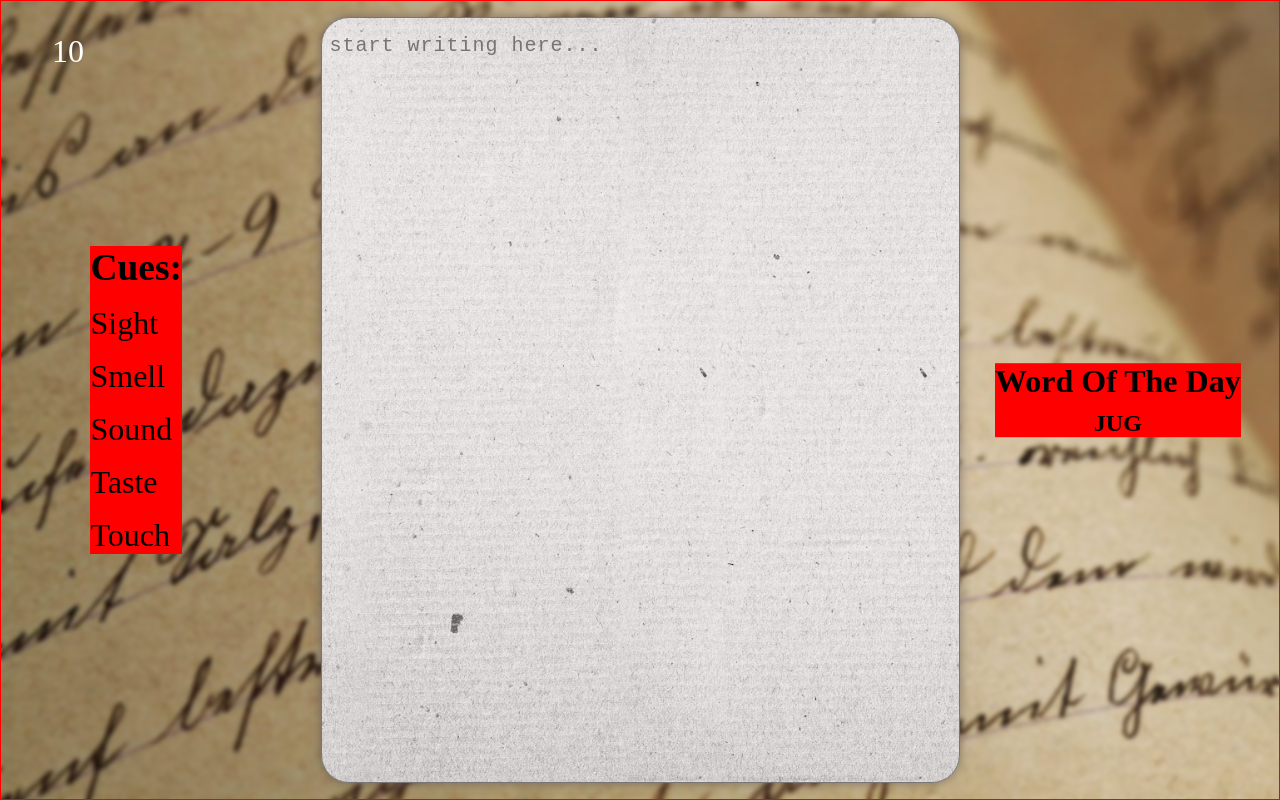
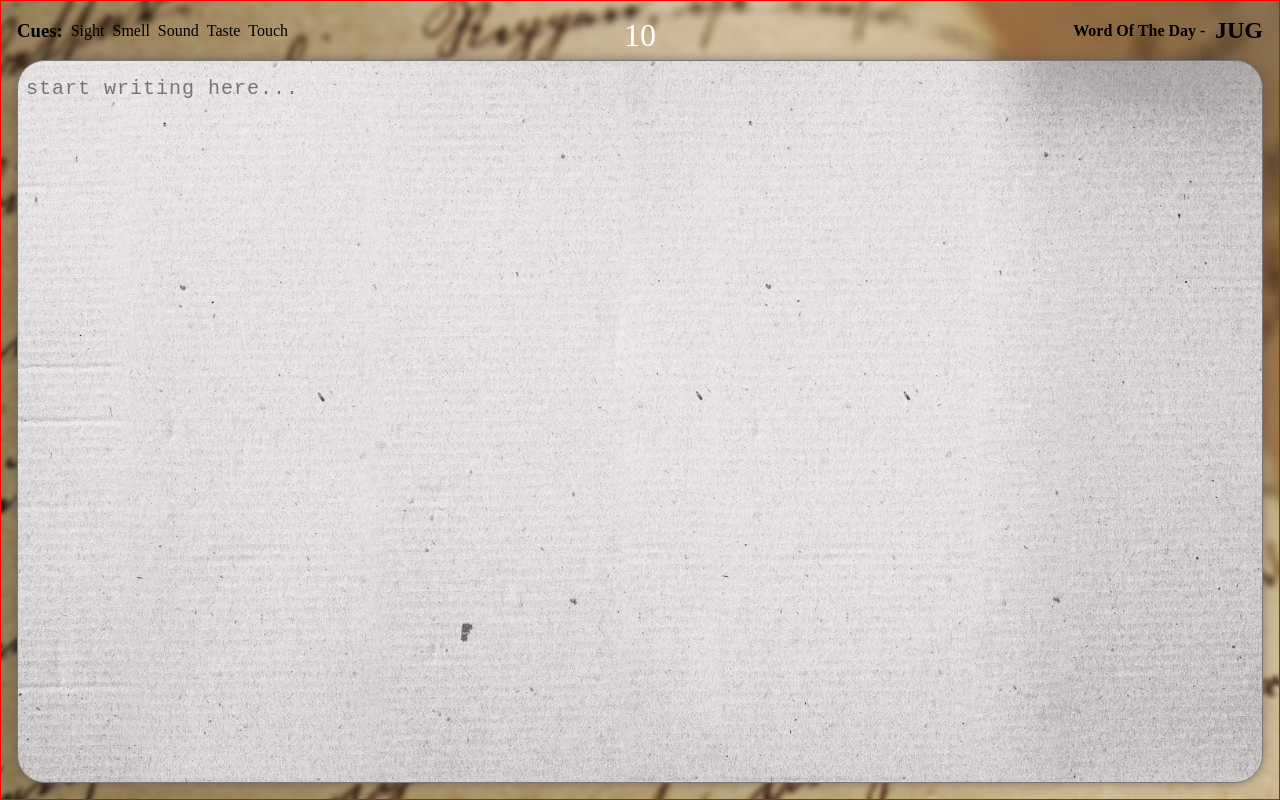
Before and after one commit to Usaid619/Hearts-And-Quills, a React (Vite) app: page /playground in a window 1280 px wide. Built offline with nearby package versions, Linux system fonts and the light colour scheme.

Commit message:
improvements

```diff
--- a/Components/WritingArea.js
+++ b/Components/WritingArea.js
@@ -88,7 +88,7 @@ const WritingArea = () =>{
 
     return(
         <div className="text-area-div">
-            <p className="idle-timer">{idleTimer}</p>
+        <div className="writing-header">
             <ul>
                 <h3>Cues:</h3>
                 <li>Sight</li>
@@ -97,6 +97,14 @@ const WritingArea = () =>{
                 <li>Taste</li>
                 <li>Touch</li>
             </ul>
+
+            <div className="wotd-div">
+            <h4>Word Of The Day -</h4>
+            <h2>{wordOfTheDay.toUpperCase()}</h2>
+            </div>
+        </div>
+            <p className="idle-timer">{idleTimer}</p>
+
             <div className="text-area-container">
             <textarea
             readOnly={text && !timerStarted && true}
@@ -111,12 +119,8 @@ const WritingArea = () =>{
             autoFocus>
             </textarea>
             {text && !timerStarted &&  <button className="copy-btn" onClick={()=>copyText()}>Copy</button>}
+            </div>
 
-            </div>
-            <div className="wotd-div">
-            <h1>Word Of The Day</h1>
-            <h2>{wordOfTheDay.toUpperCase()}</h2>
-            </div>
 
             <div className="progress" style={{width:`${percentage}%`}}></div>
         </div>
--- a/style.css
+++ b/style.css
@@ -27,10 +27,18 @@
 
 .idle-timer{
     position: absolute;
-    top: 4%;
-    left: 4%;
+    top: 2%;
+    left: 50%;
+    translate: -50% 0;
     color: white;
     font-size: 32px;
+}
+
+.writing-header{
+    display: flex;
+    justify-content: space-between;
+    margin-bottom: 1em;
+    /* background-color: lavender; */
 }
 
 header{
@@ -67,7 +75,8 @@ a{
 .text-area-container{
     position: relative;
     margin: 0 auto;
-    width: 50%;
+    width: 100%;
+    height: 100%;
     /* border: 3px solid black; */
 }
 
@@ -96,9 +105,10 @@ textarea{
 .text-area-div{
     position: relative;
     display: flex;
+    flex-direction: column;
     border:1px solid red;
     height: 100%;
-    padding: 1em 0;
+    padding: 1em 1em;
 }
 
 .progress{
@@ -109,31 +119,28 @@ textarea{
     transition: all 1s ease;
 }
 
-.text-area-div > ul{
+.writing-header > ul{
     display: flex;
-    flex-direction: column;
+    align-items: center;
+    /* flex-direction: column; */
     gap: .5em;
-    position: absolute;
-    top: 50%;
-    left: 7%;
-    translate: 0 -50%;
     /* height: max-content; */
-    background-color: red;
+    /* background-color: red; */
     color: black;
     list-style: none;
-    font-size: 32px;
+    font-size: 16px;
 }
 
 .wotd-div{
-    position: absolute;
+    /* position: absolute; */
     display: flex;
-    flex-direction: column;
+    /* flex-direction: column; */
     align-items: center;
     gap: .6em;
-    background-color: red;
-    right: 3%;
+    /* background-color: red; */
+    /* right: 3%;
     top: 50%;
-    translate: 0 -50%;
+    translate: 0 -50%; */
     /* font-size: 32px; */
 }
 
@@ -289,7 +296,7 @@ button{
 }
 
 @media all and (max-width:1200px) {
-    .text-area-div > div{
-        font-size: 6px;
+    .wotd-div > div{
+        font-size: 20px;
     }
 }
```
